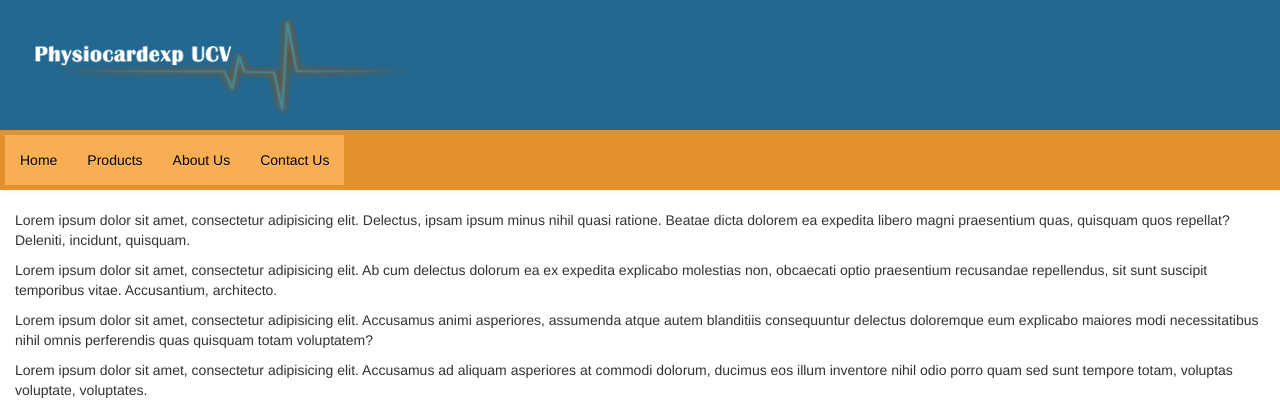
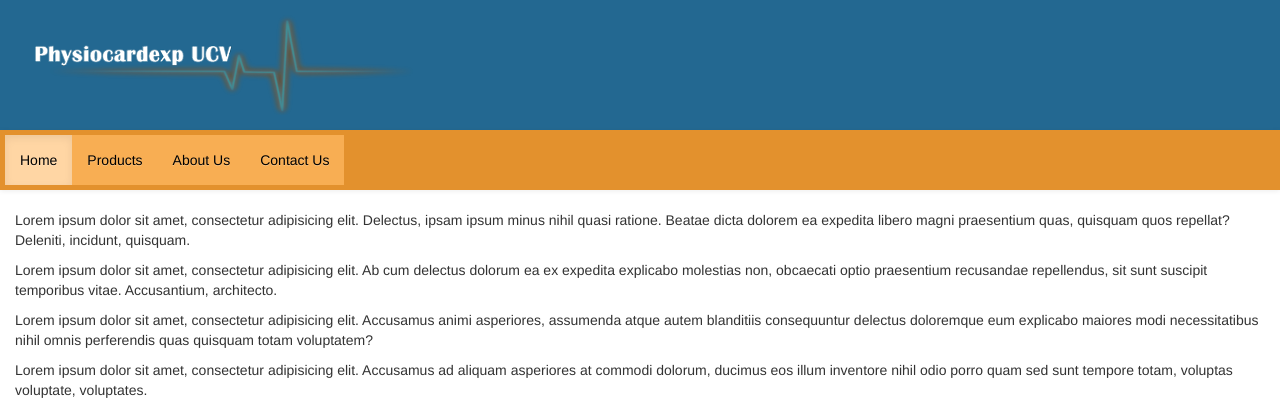
Before and after one commit to wott86/dacardioapp, a Python web app: template templates/template.html in a window 1280 px wide. Shown: the top 410 px of the page. Run offline with Jinja, Linux system fonts and the light colour scheme; the template is opened without the code that fills it, so the values that code supplies are empty; some libraries are stand-ins or nearby versions.

Commit message:
menu active color

```diff
--- a/static/css/menu.css
+++ b/static/css/menu.css
@@ -20,7 +20,8 @@
 #custom-bootstrap-menu.navbar-default .navbar-nav>.active>a:hover,
 #custom-bootstrap-menu.navbar-default .navbar-nav>.active>a:focus {
     color: rgba(0, 0, 0, 1);
-    background-color: rgba(92, 150, 184, 1);
+    background-color: #FFD6A4;
+    background-image: none;
 }
 #custom-bootstrap-menu.navbar-default .navbar-toggle {
     border-color: #5c96b8;
--- a/templates/template.html
+++ b/templates/template.html
@@ -25,7 +25,7 @@
         </div>
         <div class="collapse navbar-collapse navbar-menubuilder">
             <ul class="nav navbar-nav navbar-left">
-                <li><a href="#">Home</a>
+                <li class="active"><a href="#">Home</a>
                 </li>
                 <li><a href="#">Products</a>
                 </li>
```
